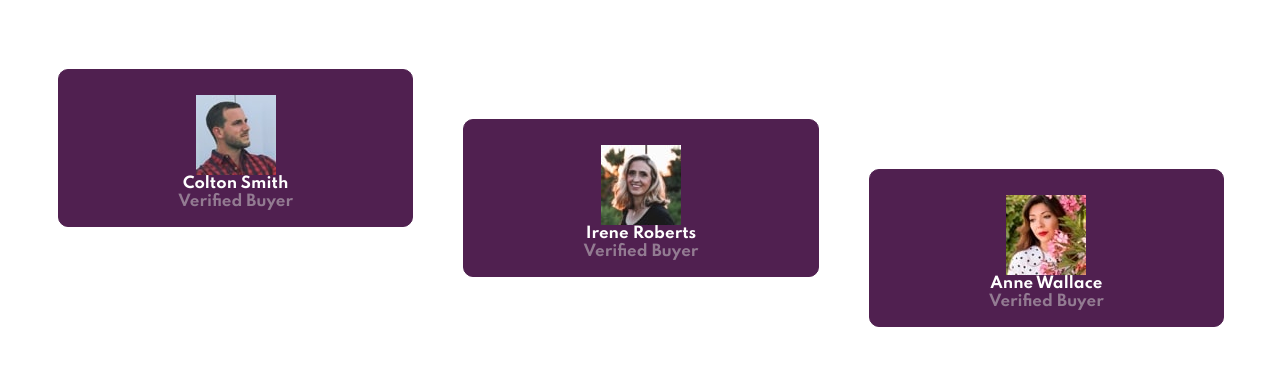
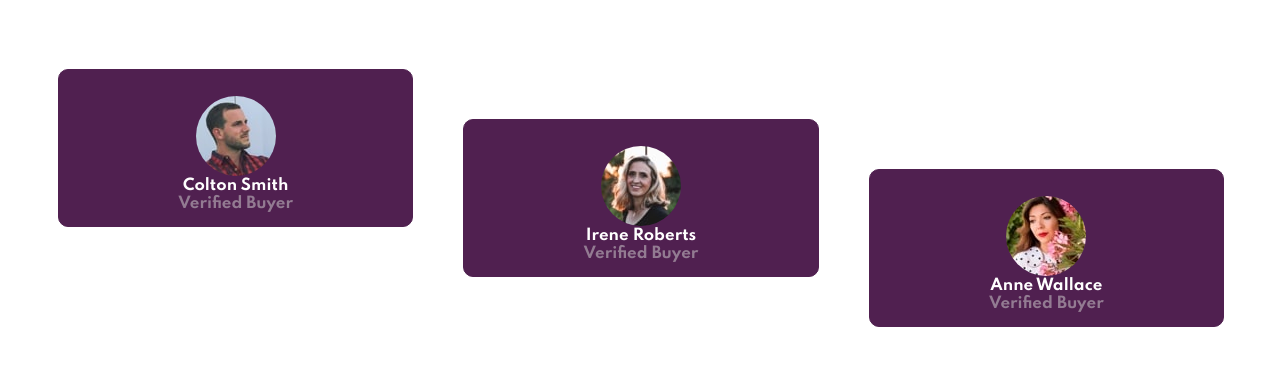
Before and after one commit to OperationNorthwoods/SocialProof, a plain HTML site: page social-proof-section-master/index.html in a window 1280 px wide. Shown: the part 405-770 px from the top of the page. Drawn offline with Linux system fonts and the light colour scheme.

Commit message:
final touches part 2
almost done; don't have time to finish today

```diff
--- a/social-proof-section-master/app.css
+++ b/social-proof-section-master/app.css
@@ -216,6 +216,24 @@ align-items: center;
 padding: 20px 0px 0px;
 }
 
+.testimonial-image {
+border: 1px solid hsl(300, 43%, 22%);
+border-radius: 50%;
+/* align-items: left; doesnt work*/
+}
+
+#testimonial-colton {
+
+}
+
+#testimonial-irene {
+
+}
+
+#testimonial-anne {
+
+}
+
 /* .attribution {
 display: flex;
 align-items: center;
--- a/social-proof-section-master/index.html
+++ b/social-proof-section-master/index.html
@@ -71,7 +71,7 @@
 
   <section class="testimonials-all">
     <section class="testimonial-1">
-      <img src=".\images\image-colton.jpg" alt="colton headshot">
+      <img class="testimonial-image" id="testimonial-colton" src=".\images\image-colton.jpg" alt="colton headshot">
       <div class="testimonial-name">Colton Smith</div>
       <div class="testimonial-verified">Verified Buyer</div>
       <div class="testimonial-body">"We needed the same printed design as the one we had ordered a week prior. Not only
@@ -79,7 +79,7 @@
     </section>
 
     <section class="testimonial-2">
-      <img src=".\images\image-irene.jpg" alt="irene headshot">
+      <img class="testimonial-image" id="testimonial-irene" src=".\images\image-irene.jpg" alt="irene headshot">
       <div class="testimonial-name">Irene Roberts</div>
       <div class="testimonial-verified">Verified Buyer</div>
       <div class="testimonial-body">"Customer service is always excellent and very quick turn around. Completely
@@ -89,7 +89,7 @@
     </section>
 
     <section class="testimonial-3">
-      <img src=".\images\image-anne.jpg" alt="anne headshot">
+      <img class="testimonial-image" id="testimonial-anne" src=".\images\image-anne.jpg" alt="anne headshot">
       <div class="testimonial-name">Anne Wallace</div>
       <div class="testimonial-verified">Verified Buyer</div>
       <div class="testimonial-body">""Put an order with this company and can only praise them for the very high
```
